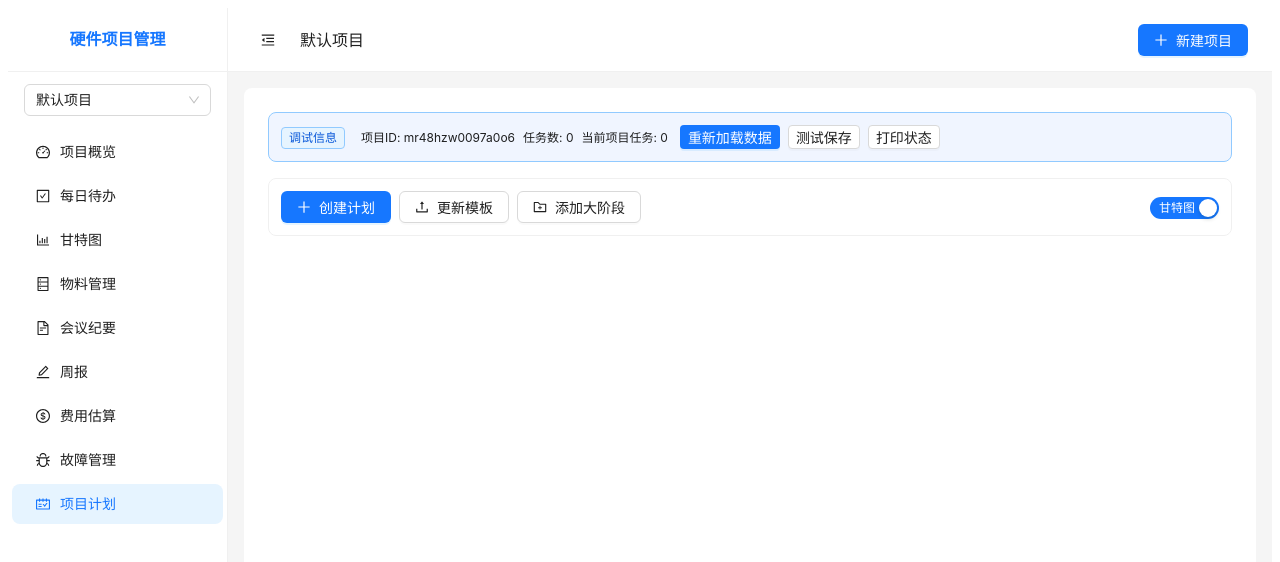
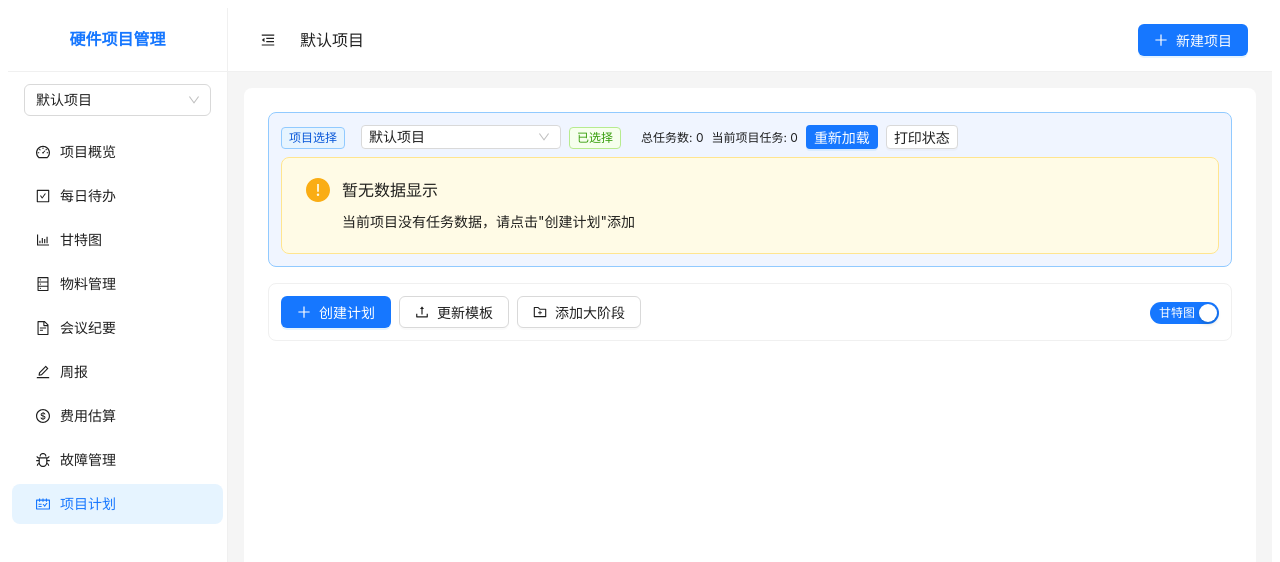
Before and after one commit to SugonChenxu/hardware-project-manager, a React (Vite) app: page /plan in a window 1280 px wide. Shown: the top 562 px of the page. Built offline with nearby package versions, Linux system fonts and the light colour scheme.

Commit message:
fix: 添加项目选择器和数据状态提示
- 在调试面板添加项目选择器，可直接切换项目
- 添加警告提示：未选择项目或无数据时显示明确提示
- 显示总任务数和当前项目任务数
- 修复TypeScript错误（添加Select组件导入）

```diff
--- a/src/pages/PlanSchedule.tsx
+++ b/src/pages/PlanSchedule.tsx
@@ -1,7 +1,7 @@
 import React, { useEffect, useState, useMemo, useCallback } from 'react';
 import {
   Card, Button, Table, Modal, Input, InputNumber, DatePicker, Space, Popconfirm, Tag,
-  Typography, Row, Col, message, Upload, Timeline, Empty, Switch, Tooltip, Alert,
+  Typography, Row, Col, message, Upload, Timeline, Empty, Switch, Tooltip, Alert, Select,
 } from 'antd';
 import {
   PlusOutlined, UploadOutlined, LockOutlined, UnlockOutlined,
@@ -969,19 +969,29 @@ const PlanSchedule: React.FC = () => {
         <Row gutter={[12, 8]} align="middle">
           <Col>
             <Space>
-              <Tag color="blue">调试信息</Tag>
-              <span style={{ fontSize: 12 }}>项目ID: {currentProjectId || '无'}</span>
-              <span style={{ fontSize: 12 }}>任务数: {phases.length}</span>
-              <span style={{ fontSize: 12 }}>当前项目任务: {currentProjectId ? getByProject(currentProjectId).length : 0}</span>
+              <Tag color="blue">项目选择</Tag>
+              <Select
+                value={currentProjectId}
+                onChange={(id) => setCurrent(id)}
+                placeholder="选择项目"
+                style={{ width: 200 }}
+                size="small"
+              >
+                {projects.map(p => (
+                  <Select.Option key={p.id} value={p.id}>{p.name}</Select.Option>
+                ))}
+              </Select>
+              <Tag color={currentProjectId ? 'green' : 'red'}>
+                {currentProjectId ? '已选择' : '未选择'}
+              </Tag>
             </Space>
           </Col>
           <Col>
             <Space>
+              <span style={{ fontSize: 12 }}>总任务数: {phases.length}</span>
+              <span style={{ fontSize: 12 }}>当前项目任务: {currentProjectId ? getByProject(currentProjectId).length : 0}</span>
               <Button size="small" type="primary" onClick={load}>
-                重新加载数据
-              </Button>
-              <Button size="small" onClick={testSave}>
-                测试保存
+                重新加载
               </Button>
               <Button size="small" onClick={() => {
                 const store = usePlanStore.getState();
@@ -993,6 +1003,15 @@ const PlanSchedule: React.FC = () => {
             </Space>
           </Col>
         </Row>
+        {(!currentProjectId || getByProject(currentProjectId).length === 0) && (
+          <Alert
+            type="warning"
+            message="暂无数据显示"
+            description={!currentProjectId ? '请先在上方选择项目' : '当前项目没有任务数据，请点击"创建计划"添加'}
+            showIcon
+            style={{ marginTop: 8 }}
+          />
+        )}
       </Card>
 
       {/* ── 未保存提示 ── */}
```
